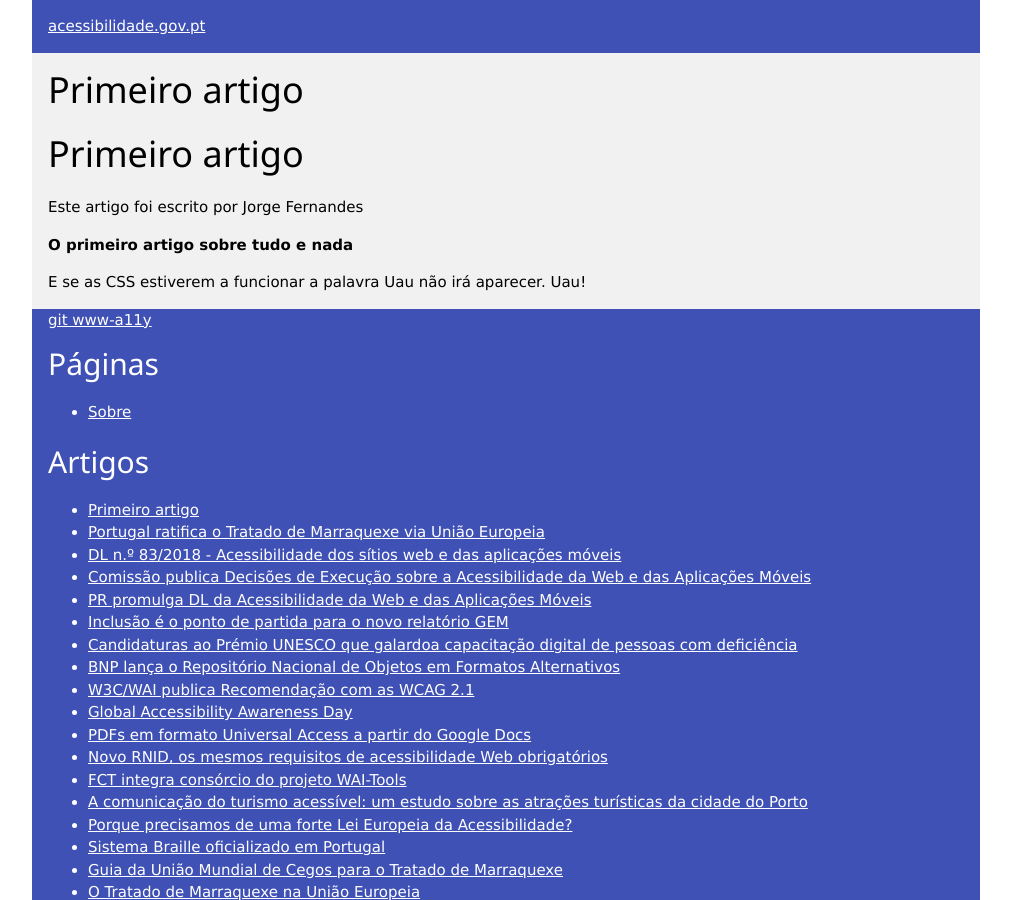
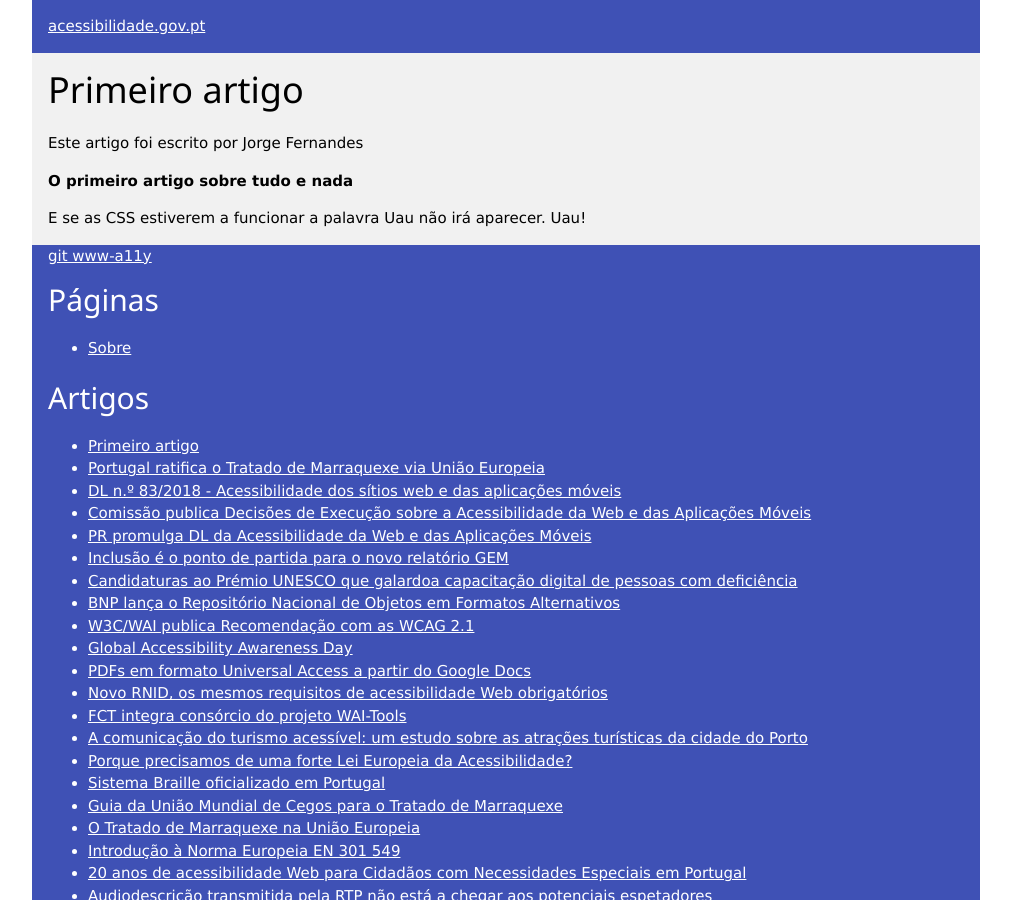
Before and after one commit to jorgeponto/www-a11y, a Jekyll site: the page built from _posts/2019-10-25-first-post.md, in a window 1280 px wide and 900 px high. Shown: the whole window, without its empty margins (134-1145 px from the left). Built offline with Jekyll 4.4.1, drawn with Linux system fonts in a browser that asks for light colours.

Commit message:
Update 2019-10-25-first-post.md

```diff
--- a/_posts/2019-10-25-first-post.md
+++ b/_posts/2019-10-25-first-post.md
@@ -4,7 +4,6 @@ title: Primeiro artigo
 author: Jorge Fernandes
 description: O primeiro artigo sobre tudo e nada
 ---
-# Primeiro artigo
 
 Este artigo foi escrito por {{ page.author}}
 
```
